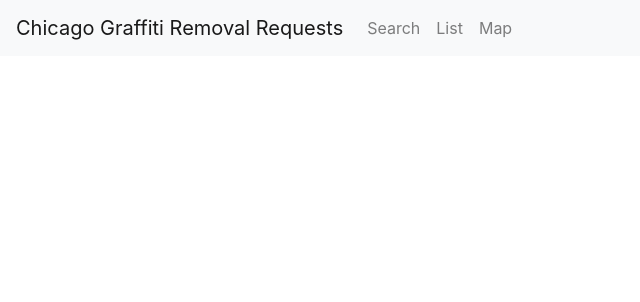
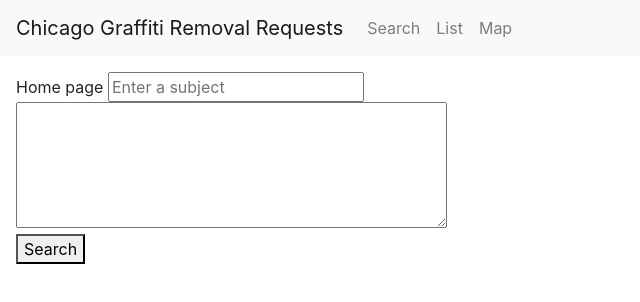
Before and after one commit to HoneyCane/Chicago-Graffiti-Removal-Lookup, a plain HTML site: page index.html in a window 1280 px wide. Shown: the whole page, without its empty margins (0-640 px from the left). Drawn offline with nearby package versions, Linux system fonts and the light colour scheme.

Commit message:
navbar testing

```diff
--- a/index.html
+++ b/index.html
@@ -7,7 +7,7 @@
     <link rel="icon" href="favicon.ico" type="image/x-icon" />
     <link rel="stylesheet" href="https://stackpath.bootstrapcdn.com/bootstrap/4.3.1/css/bootstrap.min.css" integrity="sha384-ggOyR0iXCbMQv3Xipma34MD+dH/1fQ784/j6cY/iJTQUOhcWr7x9JvoRxT2MZw1T" crossorigin="anonymous">
     <link rel='manifest' href='manifest.json'>
-    <title>Graffiti Removal Requests</title>
+    <title>Chicago Graffiti Removal Requests</title>
 
     <style>
         .content {
@@ -56,12 +56,12 @@
         This is screen 3
     </div>
 
-
+    <script src="https://cdnjs.cloudflare.com/ajax/libs/twitter-bootstrap/4.3.1/js/bootstrap.min.js"></script>
     <script src="https://cdnjs.cloudflare.com/ajax/libs/jquery/3.3.1/jquery.min.js"></script>
 
     <script>
         $(document).ready(function() {
-            $("#home").show();
+            $("#Search").show();
 
             function hideScreens() {
                 $(".content").hide();
```
